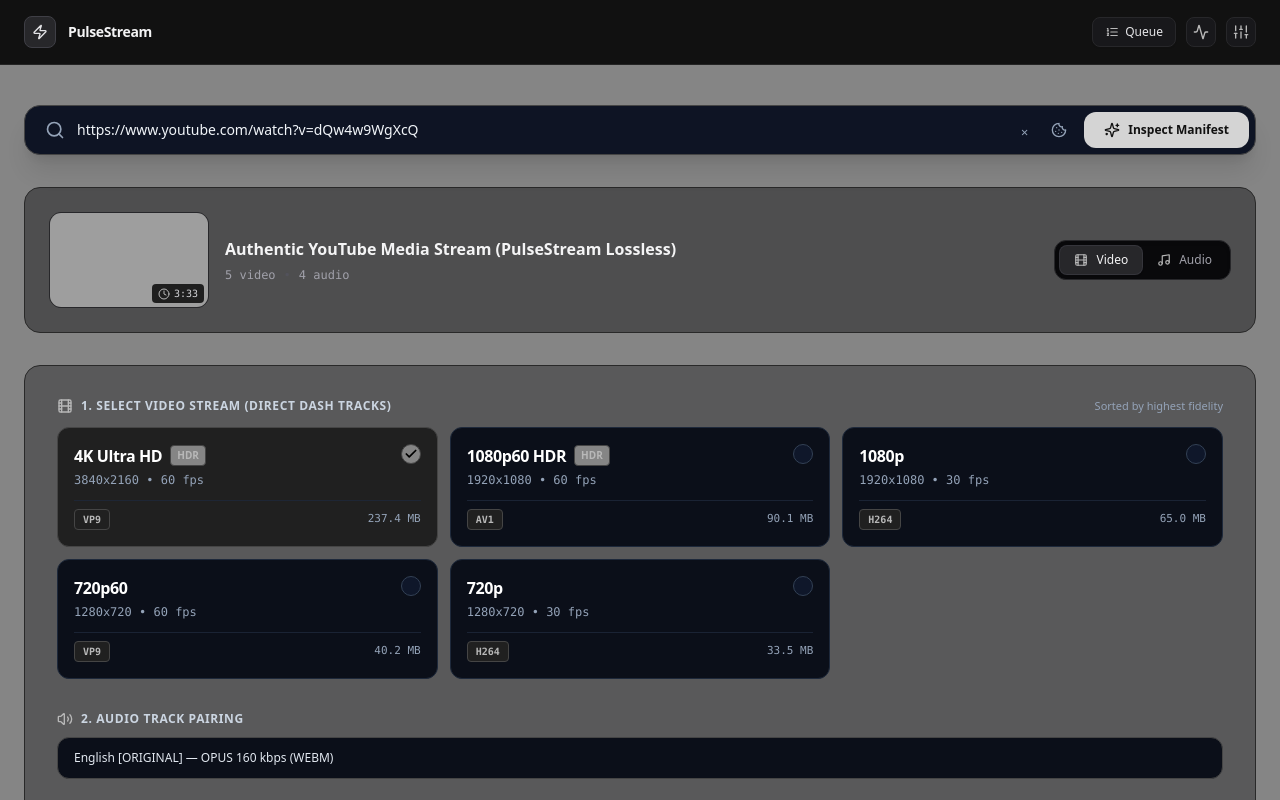
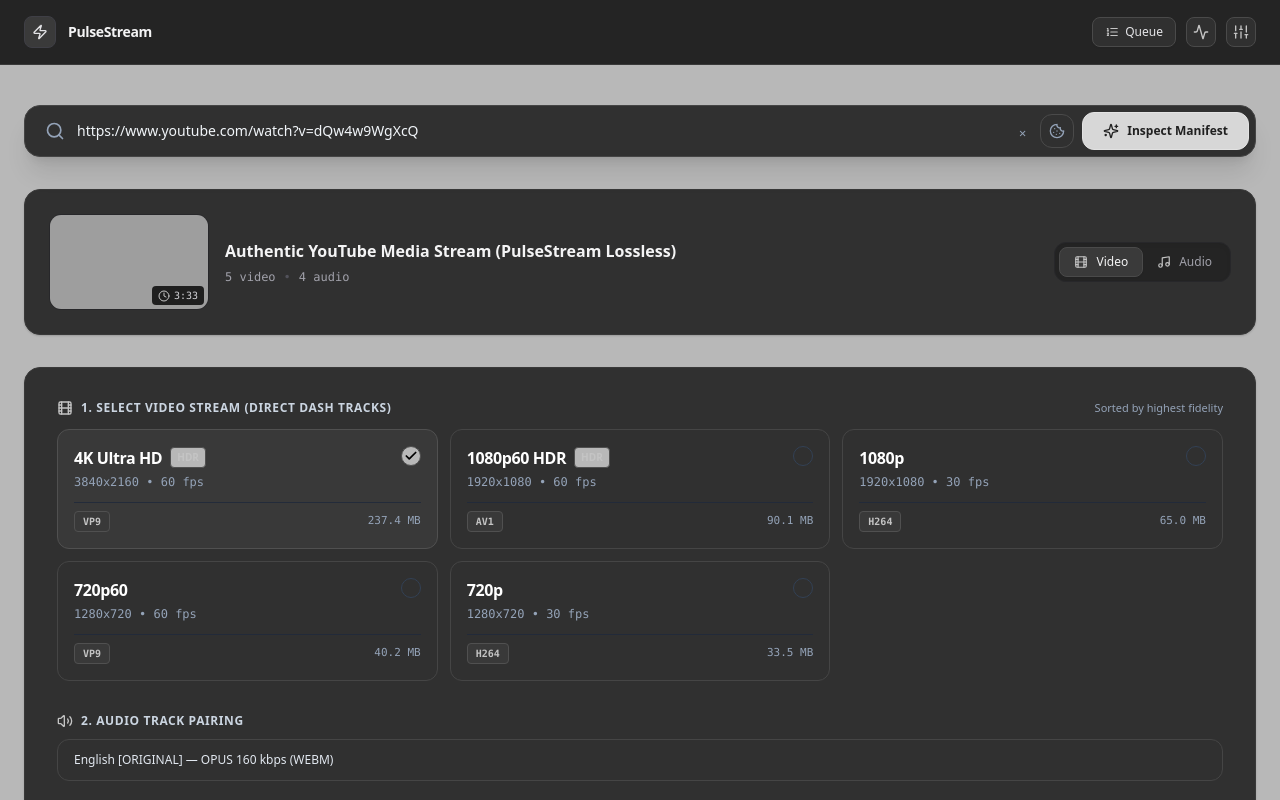
Before and after one commit to immasid/YTVADWN, a React (Vite) app: page / in a window 1280 px wide. Shown: the top 800 px of the page. Built offline with nearby package versions, Linux system fonts and the light colour scheme; grey boxes are pictures that could not be loaded; the HTML template or start-up script is replaced by a standard one.

Commit message:
Replace flat monochrome override with layered GNOME-inspired graphite theme

```diff
--- a/src/index.css
+++ b/src/index.css
@@ -2,18 +2,31 @@
 @tailwind components;
 @tailwind utilities;
 
+/*
+ * PulseStream — graphite / Adwaita-inspired dark theme
+ * Neutral surfaces use gentle contrast instead of pure black or neon accents.
+ */
 :root {
   color-scheme: dark;
-  font-family: Inter, ui-sans-serif, system-ui, -apple-system, BlinkMacSystemFont, "Segoe UI", sans-serif;
+  font-family: Inter, "Cantarell", "Segoe UI", ui-sans-serif, system-ui, -apple-system, BlinkMacSystemFont, sans-serif;
   font-synthesis: none;
   text-rendering: optimizeLegibility;
   -webkit-font-smoothing: antialiased;
-  --app-bg: #090909;
-  --app-surface: #111111;
-  --app-surface-raised: #181818;
-  --app-border: #2b2b2b;
-  --app-text: #e5e5e5;
-  --app-muted: #a3a3a3;
+
+  --window-bg: #202020;
+  --header-bg: #242424;
+  --surface-1: #292929;
+  --surface-2: #303030;
+  --surface-3: #383838;
+  --surface-4: #424242;
+  --border: #454545;
+  --border-soft: #393939;
+  --fg: #eeeeee;
+  --fg-secondary: #c4c4c4;
+  --fg-muted: #a0a0a0;
+  --fg-subtle: #858585;
+  --button-primary: #d7d7d7;
+  --button-primary-hover: #eeeeee;
 }
 
 html,
@@ -24,36 +37,8 @@ body,
 
 body {
   margin: 0;
-  background: var(--app-bg);
-  color: var(--app-text);
-}
-
-/* A quieter, roomier desktop frame. */
-.app-root {
-  background: var(--app-bg);
-}
-
-.app-header {
-  background: rgba(10, 10, 10, 0.94);
-  border-color: #242424;
-}
-
-.app-main {
-  max-width: 80rem;
-  padding-top: clamp(1.5rem, 3vw, 2.75rem);
-  padding-right: clamp(1.25rem, 3.2vw, 3rem);
-  padding-bottom: 3rem;
-  padding-left: clamp(1.25rem, 3.2vw, 3rem);
-}
-
-.app-main.space-y-8 > :not([hidden]) ~ :not([hidden]),
-.app-main.space-y-10 > :not([hidden]) ~ :not([hidden]) {
-  margin-top: 2rem;
-}
-
-.app-main section[class*="rounded-2xl"] {
-  border-color: #292929;
-  box-shadow: none;
+  background: var(--window-bg);
+  color: var(--fg);
 }
 
 button,
@@ -68,12 +53,115 @@ button {
 }
 
 :focus-visible {
-  outline: 2px solid #888888;
+  outline: 2px solid #a0a0a0;
   outline-offset: 2px;
 }
 
-/* Neutralise the original cyan/indigo/green/red/amber accent system.
-   State labels and controls remain intact; only their colour treatment changes. */
+/* App frame and content rhythm. */
+.app-root {
+  min-height: 100vh;
+  background: var(--window-bg);
+  color: var(--fg);
+}
+
+.app-header {
+  background: rgba(36, 36, 36, 0.96);
+  border-color: var(--border-soft);
+  backdrop-filter: blur(14px);
+  -webkit-backdrop-filter: blur(14px);
+}
+
+.app-main {
+  max-width: 80rem;
+  padding: clamp(1.5rem, 3vw, 2.5rem) clamp(1.25rem, 3.2vw, 3rem) 3rem;
+}
+
+.app-main.space-y-8 > :not([hidden]) ~ :not([hidden]),
+.app-main.space-y-10 > :not([hidden]) ~ :not([hidden]) {
+  margin-top: 2rem;
+}
+
+/* Main content cards: softly lifted from the window background. */
+.app-main section[class*="rounded-2xl"] {
+  background-color: var(--surface-1);
+  border-color: var(--border-soft);
+  box-shadow: 0 1px 2px rgba(0, 0, 0, 0.16);
+}
+
+/* The URL field and other custom dark input surfaces. */
+.app-main [class*="bg-[#0e1424]"],
+.app-main [class*="bg-[#0b0f19]"] {
+  background-color: var(--surface-2) !important;
+  border-color: var(--border) !important;
+}
+
+/*
+ * Re-map the original Tailwind surface utilities to a consistent neutral
+ * scale. These selectors are deliberately token-specific so they do not
+ * interfere with status text, progress or the application's behaviour.
+ */
+[class~="bg-zinc-950"],
+[class~="bg-slate-950"],
+[class~="bg-[#0b0f19]"],
+[class*="bg-zinc-950/"],
+[class*="bg-slate-950/"] {
+  background-color: #242424 !important;
+}
+
+[class~="bg-zinc-900"],
+[class~="bg-slate-900"],
+[class*="bg-zinc-900/"],
+[class*="bg-slate-900/"] {
+  background-color: #303030 !important;
+}
+
+[class~="bg-zinc-800"],
+[class~="bg-slate-800"],
+[class*="bg-zinc-800/"],
+[class*="bg-slate-800/"] {
+  background-color: #3a3a3a !important;
+}
+
+[class~="bg-zinc-700"],
+[class~="bg-slate-700"],
+[class*="bg-zinc-700/"],
+[class*="bg-slate-700/"] {
+  background-color: #484848 !important;
+}
+
+/* Replace saturated accents with restrained graphite surfaces. */
+[class*="bg-cyan-"],
+[class*="bg-indigo-"],
+[class*="bg-purple-"],
+[class*="bg-emerald-"],
+[class*="bg-green-"],
+[class*="bg-rose-"],
+[class*="bg-red-"],
+[class*="bg-amber-"],
+[class*="bg-blue-"],
+[class*="bg-teal-"],
+[class*="bg-orange-"],
+[class*="bg-yellow-"],
+[class*="bg-pink-"] {
+  background-color: #393939 !important;
+  background-image: none !important;
+}
+
+/* Strong indicator fills remain visible, but no longer glow. */
+[class*="bg-cyan-400"],
+[class*="bg-cyan-500"],
+[class*="bg-indigo-400"],
+[class*="bg-indigo-500"],
+[class*="bg-emerald-400"],
+[class*="bg-emerald-500"],
+[class*="bg-green-500"],
+[class*="bg-rose-500"],
+[class*="bg-red-500"],
+[class*="bg-amber-500"] {
+  background-color: #b8b8b8 !important;
+}
+
+/* Accent icons, labels and numbers use a small set of neutral text tones. */
 [class*="text-cyan-"],
 [class*="text-indigo-"],
 [class*="text-purple-"],
@@ -87,38 +175,10 @@ button {
 [class*="text-orange-"],
 [class*="text-yellow-"],
 [class*="text-pink-"] {
-  color: #b8b8b8 !important;
+  color: #c4c4c4 !important;
 }
 
-[class*="bg-cyan-"],
-[class*="bg-indigo-"],
-[class*="bg-purple-"],
-[class*="bg-emerald-"],
-[class*="bg-green-"],
-[class*="bg-rose-"],
-[class*="bg-red-"],
-[class*="bg-amber-"],
-[class*="bg-blue-"],
-[class*="bg-teal-"],
-[class*="bg-orange-"],
-[class*="bg-yellow-"],
-[class*="bg-pink-"] {
-  background-color: #202020 !important;
-}
-
-[class*="bg-cyan-500"],
-[class*="bg-indigo-500"],
-[class*="bg-emerald-400"],
-[class*="bg-emerald-600"],
-[class*="bg-green-500"],
-[class*="bg-rose-500"],
-[class*="bg-red-500"],
-[class*="bg-amber-500"],
-[class*="bg-blue-500"],
-[class*="bg-teal-500"] {
-  background-color: #858585 !important;
-}
-
+/* Borders and focus rings follow the same graphite palette. */
 [class*="border-cyan-"],
 [class*="border-indigo-"],
 [class*="border-purple-"],
@@ -132,7 +192,7 @@ button {
 [class*="border-orange-"],
 [class*="border-yellow-"],
 [class*="border-pink-"] {
-  border-color: #454545 !important;
+  border-color: #505050 !important;
 }
 
 [class*="ring-cyan-"],
@@ -143,7 +203,7 @@ button {
 [class*="ring-red-"],
 [class*="ring-amber-"],
 [class*="ring-blue-"] {
-  --tw-ring-color: #777777 !important;
+  --tw-ring-color: #8a8a8a !important;
 }
 
 [class*="shadow-cyan-"],
@@ -156,82 +216,128 @@ button {
   box-shadow: none !important;
 }
 
-/* Primary actions become quiet light-grey buttons, not neon gradients. */
-[class*="from-cyan-500"],
-[class*="from-cyan-400"],
-[class*="from-indigo-500"] {
-  background-color: #d4d4d4 !important;
+/* Primary action buttons: soft silver, with no gradient or coloured glow. */
+button[class*="from-cyan-"],
+button[class*="from-indigo-"] {
+  color: #202020 !important;
+  background-color: var(--button-primary) !important;
   background-image: none !important;
-  color: #111111 !important;
+  border: 1px solid #e2e2e2;
   box-shadow: none !important;
+  transition: background-color 140ms ease, border-color 140ms ease, transform 140ms ease;
 }
 
-[class*="from-cyan-500"] *,
-[class*="from-cyan-400"] *,
-[class*="from-indigo-500"] * {
-  color: #111111 !important;
+button[class*="from-cyan-"]:hover:not(:disabled),
+button[class*="from-indigo-"]:hover:not(:disabled) {
+  background-color: var(--button-primary-hover) !important;
+  border-color: #f5f5f5;
 }
 
-/* Dark information panels retain depth without coloured glow. */
-[class*="from-cyan-950"],
-[class*="from-indigo-950"],
-[class*="from-purple-950"] {
-  background-color: #181818 !important;
-  background-image: none !important;
+button[class*="from-cyan-"]:active:not(:disabled),
+button[class*="from-indigo-"]:active:not(:disabled) {
+  transform: translateY(1px);
 }
 
+button[class*="from-cyan-"] *,
+button[class*="from-indigo-"] * {
+  color: #202020 !important;
+}
+
+/* Secondary buttons and controls have quiet, consistent hover feedback. */
+button[class*="bg-zinc-900"],
+button[class*="bg-zinc-800"],
+button[class*="bg-slate-800"] {
+  border-color: #4a4a4a;
+}
+
+button[class*="hover:bg-zinc-800"]:hover:not(:disabled),
+button[class*="hover:bg-zinc-700"]:hover:not(:disabled),
+button[class*="hover:bg-slate-800"]:hover:not(:disabled),
+button[class*="hover:bg-slate-700"]:hover:not(:disabled) {
+  background-color: #484848 !important;
+}
+
+input,
+select,
+textarea {
+  color: var(--fg);
+  accent-color: #bdbdbd;
+}
+
+input::placeholder,
+textarea::placeholder {
+  color: #929292;
+}
+
+select option {
+  background: #303030;
+  color: var(--fg);
+}
+
+/* Download and modal surfaces use the same raised-panel treatment. */
 .glass-panel {
-  background: rgba(20, 20, 20, 0.82);
-  backdrop-filter: blur(12px);
-  -webkit-backdrop-filter: blur(12px);
-  border: 1px solid rgba(255, 255, 255, 0.08);
+  background: #2b2b2b;
+  border: 1px solid var(--border-soft);
+  backdrop-filter: none;
+  -webkit-backdrop-filter: none;
+  box-shadow: 0 2px 8px rgba(0, 0, 0, 0.14);
 }
 
 .glass-panel-glow {
-  background: rgba(20, 20, 20, 0.9);
-  backdrop-filter: blur(14px);
-  -webkit-backdrop-filter: blur(14px);
-  border: 1px solid #383838;
-  box-shadow: none;
+  background: #2b2b2b;
+  border: 1px solid var(--border);
+  backdrop-filter: none;
+  -webkit-backdrop-filter: none;
+  box-shadow: 0 2px 10px rgba(0, 0, 0, 0.16);
 }
 
-/* Keep toast feedback in the same monochrome visual language. */
+/* Progress indicators are neutral and easy to track. */
+[role="progressbar"] {
+  background-color: #484848;
+}
+
+[role="progressbar"] > div {
+  background-color: #c5c5c5;
+}
+
+/* Toasts match the application surfaces rather than using bright banners. */
 [data-sonner-toaster] {
-  font-family: Inter, ui-sans-serif, system-ui, sans-serif;
+  font-family: Inter, "Cantarell", "Segoe UI", ui-sans-serif, system-ui, sans-serif;
 }
 
 [data-sonner-toast] {
-  background: #171717 !important;
-  border: 1px solid #363636 !important;
-  color: #e5e5e5 !important;
-  box-shadow: 0 12px 32px rgba(0, 0, 0, 0.32) !important;
+  background: #303030 !important;
+  border: 1px solid #4a4a4a !important;
+  color: var(--fg) !important;
+  box-shadow: 0 8px 24px rgba(0, 0, 0, 0.26) !important;
 }
 
 [data-sonner-toast] [data-icon] {
-  color: #b8b8b8 !important;
+  color: #c4c4c4 !important;
 }
 
-/* Restrained scrollbars. */
+/* Restrained, visible scrollbars. */
 ::-webkit-scrollbar {
-  width: 7px;
-  height: 7px;
+  width: 8px;
+  height: 8px;
 }
 
 ::-webkit-scrollbar-track {
-  background: #0d0d0d;
+  background: #242424;
 }
 
 ::-webkit-scrollbar-thumb {
-  background: #353535;
+  background: #4a4a4a;
+  border: 2px solid #242424;
   border-radius: 999px;
 }
 
 ::-webkit-scrollbar-thumb:hover {
-  background: #555555;
+  background: #626262;
 }
 
 ::selection {
-  background: #555555;
+  background: #5a5a5a;
   color: #ffffff;
 }
 
```
